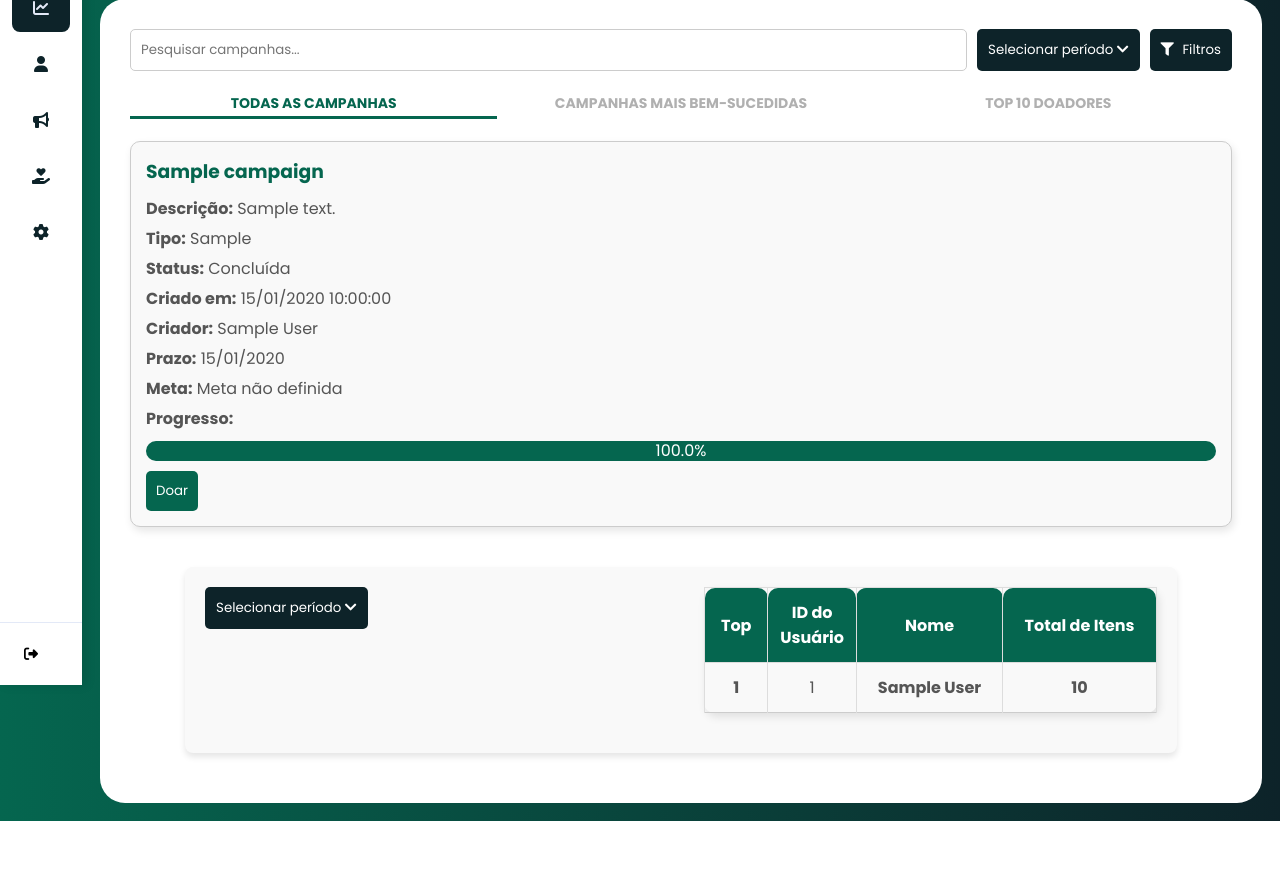
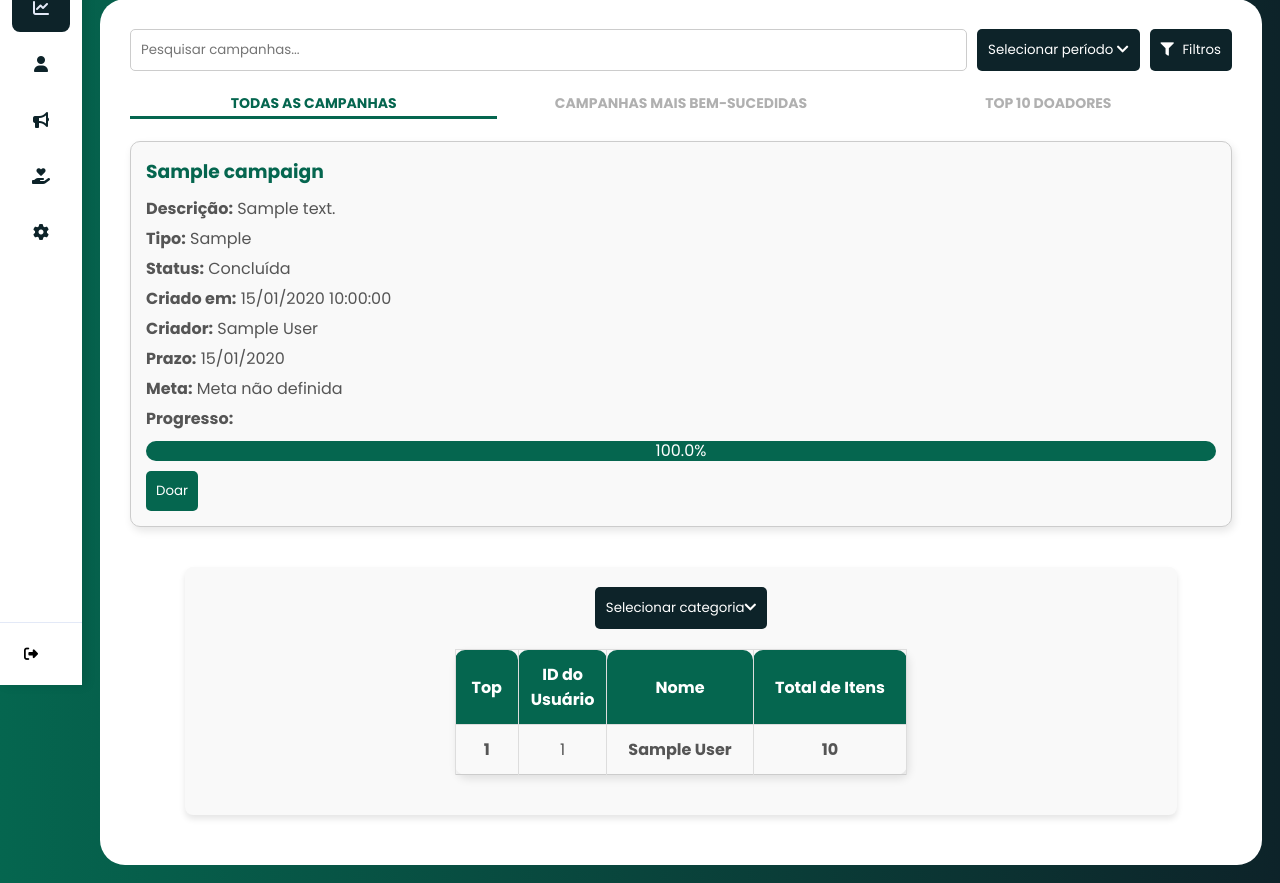
Before and after one commit to Andremdrs77/Mais-Unidos, a Flask app: page / in a window 1280 px wide. Shown: the part 115-998 px from the top of the page. Before the commit the page ends 936 px from the top, so only its background shows below. Run offline with Flask 3, Linux system fonts and the light colour scheme; a user stored in the database is signed in; tables that the repository leaves empty hold one stand-in row (values such as "Sample post").

Commit message:
Adjusted: Top donors rank

```diff
--- a/templates/index.html
+++ b/templates/index.html
@@ -355,6 +355,10 @@
         background-color: #f9f9f9;
         border-radius: 8px;
         box-shadow: 0px 4px 6px rgba(0, 0, 0, 0.1);
+        display: flex;
+        flex-direction: column;
+        align-items: center;
+        gap: 20px;
     }
 
     .table-container {
@@ -403,6 +407,8 @@
     .small-column {
         width: 10%;
     }
+
+
 
 
 
@@ -512,7 +518,7 @@
 <!-- Container para os "Top Doadores" -->
 <div id="top-donors-container" class="campaign-container">
     <div class="dropdown" id="period-dropdown">
-        <button type="button">Selecionar período <i class="fa fa-chevron-down"></i></button>
+        <button type="button">Selecionar categoria<i class="fa fa-chevron-down"></i></button>
         <div class="dropdown-content">
             <button type="button" id="money-tab" onclick="switchTab('money')">Doação de Dinheiro</button>
             <button type="button" id="items-tab" onclick="switchTab('items')">Doação de Itens</button>
@@ -568,7 +574,7 @@
         </tbody>
       </table>
     </div>
-  </div>
+</div>
 
 <script>
     // Trocar entre as campanhas quando as abas forem clicadas
```
